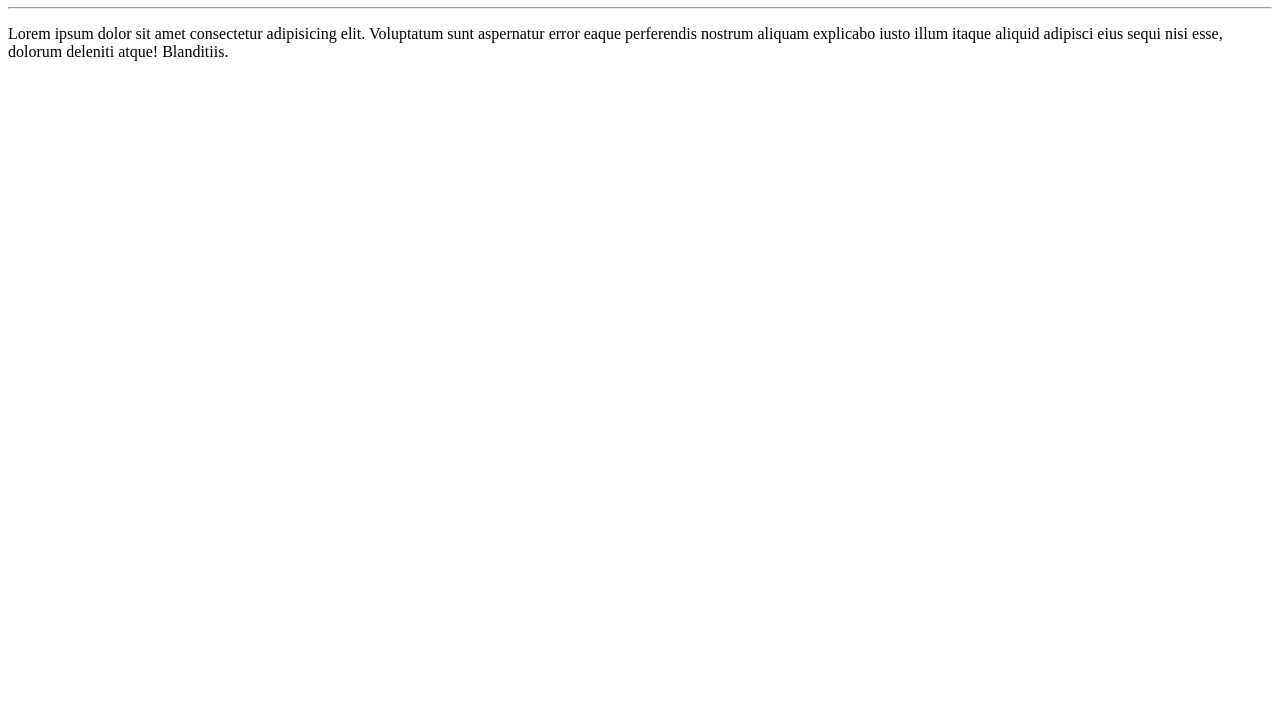
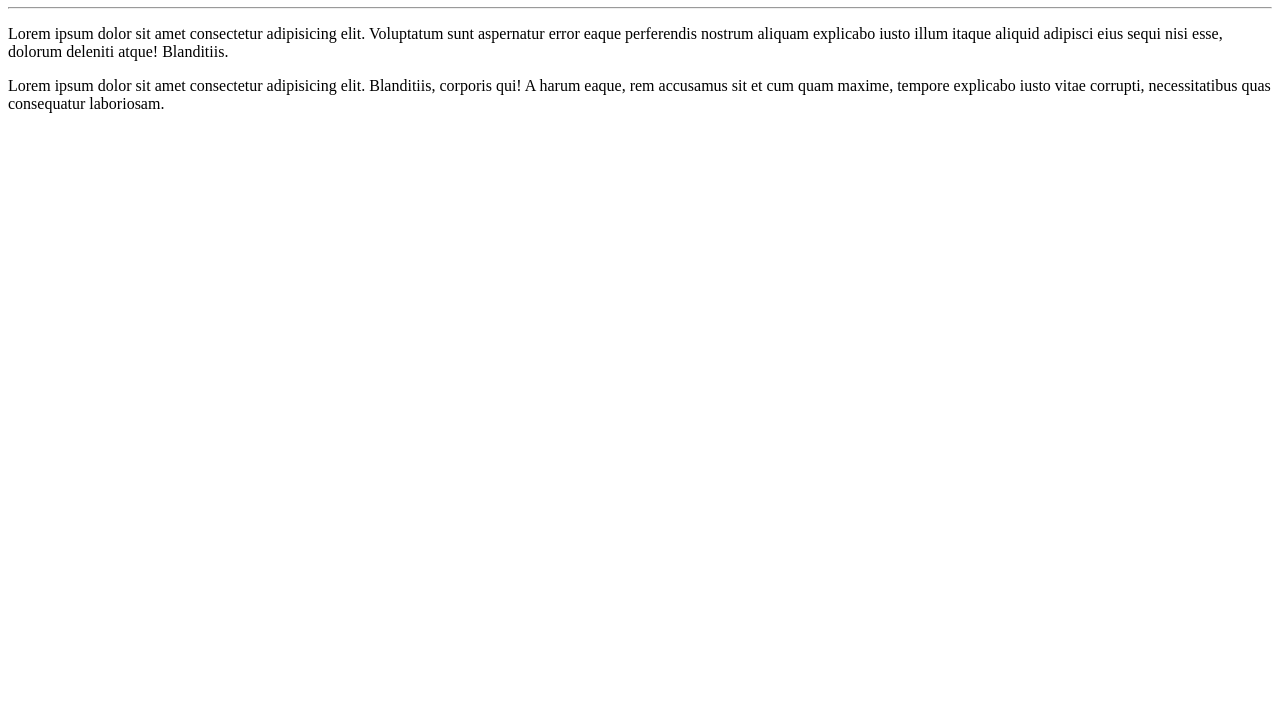
Before and after one commit to mileenalima/Ola-Mundo, a plain HTML site: page site-exemplo/index.html in a window 1280 px wide. Shown: the part 73-800 px from the top of the page. Drawn offline with Linux system fonts and the light colour scheme.

Commit message:
adicionei um paragrafo

```diff
--- a/site-exemplo/index.html
+++ b/site-exemplo/index.html
@@ -9,5 +9,6 @@
     <h1>Olá, Mundo!</h1>
     <hr>
     <p>Lorem ipsum dolor sit amet consectetur adipisicing elit. Voluptatum sunt aspernatur error eaque perferendis nostrum aliquam explicabo iusto illum itaque aliquid adipisci eius sequi nisi esse, dolorum deleniti atque! Blanditiis.</p>
+    <p>Lorem ipsum dolor sit amet consectetur adipisicing elit. Blanditiis, corporis qui! A harum eaque, rem accusamus sit et cum quam maxime, tempore explicabo iusto vitae corrupti, necessitatibus quas consequatur laboriosam.</p>
 </body>
 </html>
```
